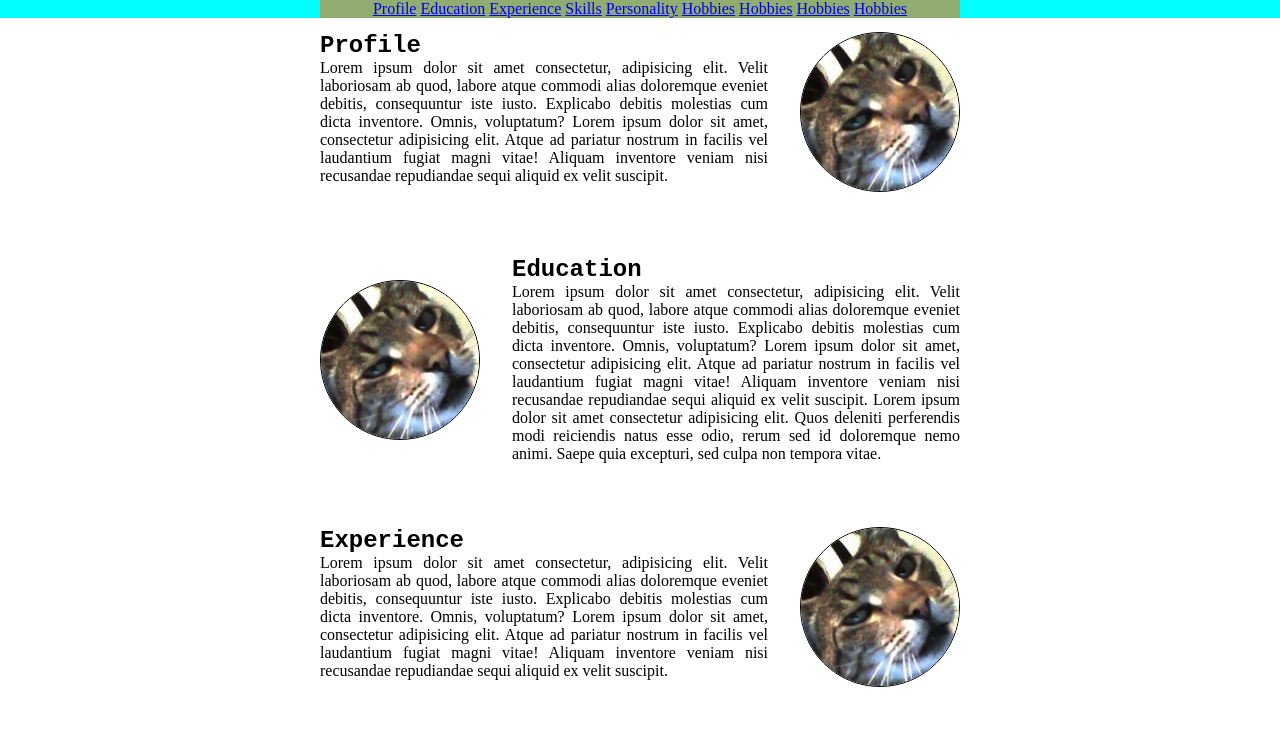
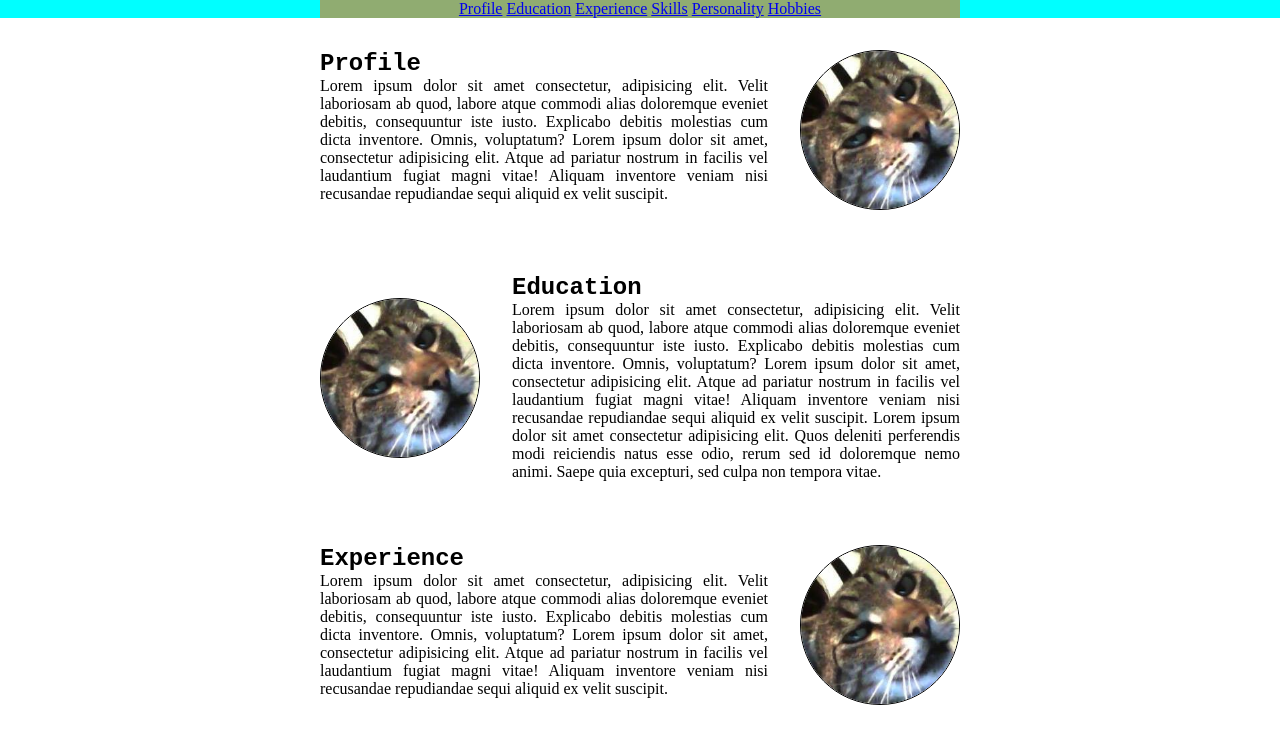
Before and after one commit to msmieskova/learningHtmlCss, a plain HTML site: page html/cv.html in a window 1280 px wide. Shown: the top 748 px of the page. Drawn offline with Linux system fonts and the light colour scheme.

Commit message:
Fixed sticky nav

```diff
--- a/css/cv.css
+++ b/css/cv.css
@@ -2,20 +2,21 @@
     padding: 0;
     margin: 0;
     border: none;
+    box-sizing: border-box;
 }
 
-html, body {
-    width: 100%;
+html {
     height: 100%;
 }
 
+body {
+    min-height: 100%;
+}
+
 header {
-    /* try use sticky and fix issue with nav disappearing after scrolling */
-    /* position: -webkit-sticky; */
-    /* position: sticky; */
-	/* top: 0; */
-
-    position: fixed;
+    position: -webkit-sticky;
+    position: sticky;
+	top: 0;
     width: inherit;
     z-index: 1;
     background-color: aqua;
--- a/html/cv.html
+++ b/html/cv.html
@@ -33,7 +33,7 @@
                     <a href="#hobbies">Hobbies</a>
                 </li>
                 <!-- debug -->
-                <li>
+                <!-- <li>
                     <a href="#hobbies">Hobbies</a>
                 </li>
                 <li>
@@ -41,7 +41,7 @@
                 </li>
                 <li>
                     <a href="#hobbies">Hobbies</a>
-                </li>
+                </li> -->
             </ul>
         </nav>
     </header>
```
